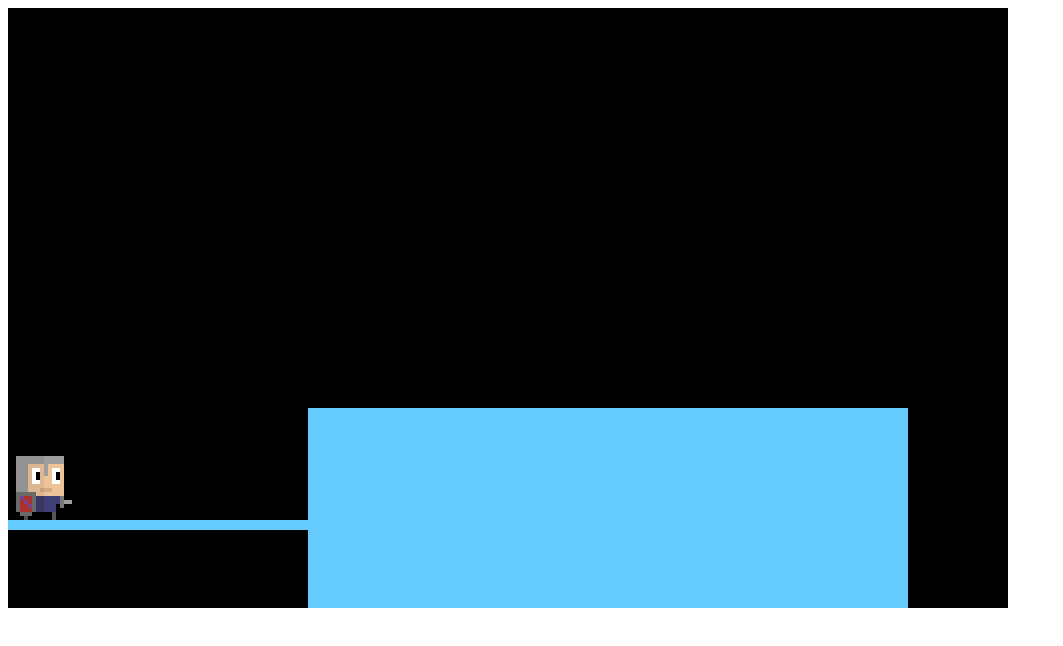
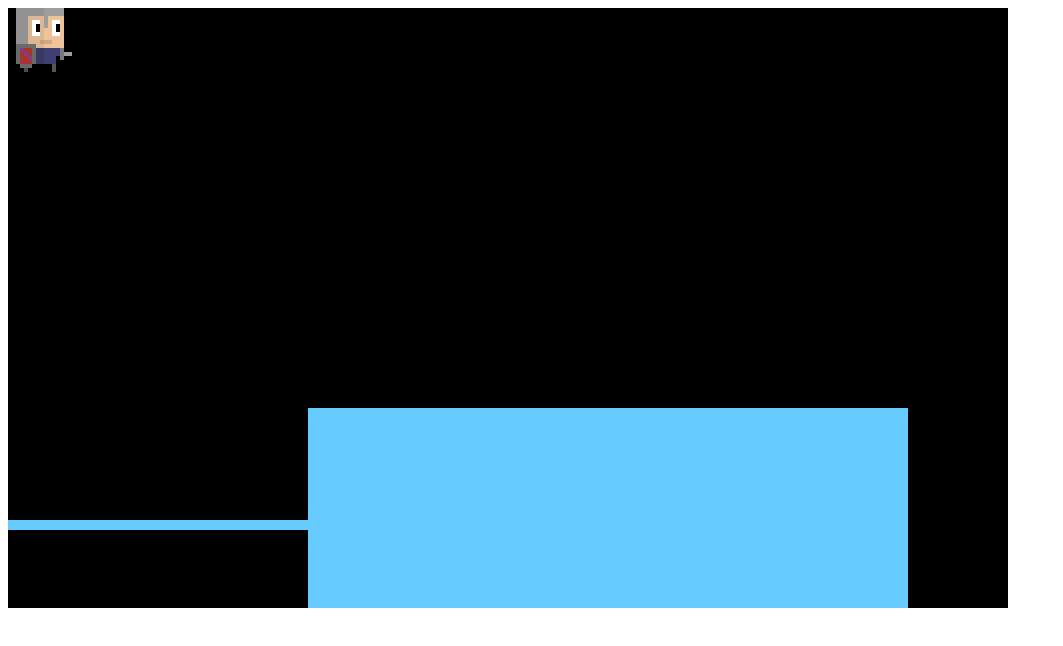
Before and after one commit to Fresonty/jsPlatformer, a website: page app/index.html in a window 1280 px wide. Shown: the whole page, without its empty margins (0-1063 px from the left). Drawn offline with Linux system fonts and the light colour scheme.

Commit message:
Added Enemy class + cleanup on Mob and player

```diff
--- a/app/index.html
+++ b/app/index.html
@@ -16,6 +16,7 @@
     <script src="scripts/Events.js"></script>
     <script src="scripts/Mob.js"></script>
     <script src="scripts/Player.js"></script>
+    <script src="scripts/Enemy.js"></script>
     <script src="scripts/Physics.js"></script>
     <script src="scripts/Rectangle.js"></script>
 </body>
--- /dev/null
+++ b/app/scripts/Enemy.js
@@ -0,0 +1,7 @@
+function Enemy(texturename) {
+    Mob.call(this, texturename);
+    this.state = new MobBaseState(this);
+
+
+}
+Enemy.prototype = Object.create(Mob.prototype)
--- a/app/scripts/Game.js
+++ b/app/scripts/Game.js
@@ -24,7 +24,7 @@
     GameState.call(this);
     this.init = function () {
         player = new Player("playerimage");
-        //enemy = new Mob("playerimage");
+        enemy = new Enemy("playerimage");
         rect1 = new Rectangle(0, 512, 600, 10);
         rect2 = new Rectangle(300, 400, 600, 500);
     }
--- a/app/scripts/Mob.js
+++ b/app/scripts/Mob.js
@@ -11,23 +11,30 @@ function Mob(texturename) {
         x: 0,
         y: 0,
     }
+
     this.update = function () {
         this.state.handleEvents(this);
         this.state.update(this);
+    }
+
+    this.move = function() {
+        null;
     }
 }
 Mob.prototype = Object.create(PIXI.Sprite.prototype)
 
 function MobBaseState(caller) {
     this.caller = caller
+    this.update = function () {
+        this.caller.vel.y = physics.applyGravity(this.caller.vel.y);
+        this.caller.move();
+    }
     this.handleEvents = function () {
         for (event in eventQueue) {
             this.handleEvent(eventQueue[event]);
         }
     }
-
-    this.update = function () {
-        this.caller.vel.y = physics.applyGravity(this.caller.vel.y);
-        this.caller.move();
+    this.handleEvent = function() {
+        null;
     }
 }
--- a/app/scripts/Player.js
+++ b/app/scripts/Player.js
@@ -45,17 +45,7 @@ Player.prototype = Object.create(Mob.prototype)
 
 
 function PlayerBaseState(caller) {
-    this.caller = caller
-    this.handleEvents = function () {
-        for (event in eventQueue) {
-            this.handleEvent(eventQueue[event]);
-        }
-    }
-
-    this.update = function () {
-        this.caller.vel.y = physics.applyGravity(this.caller.vel.y);
-        this.caller.move();
-    }
+    MobBaseState.call(this, caller)
 }
 
 function PlayerStandingState(caller) {
```
